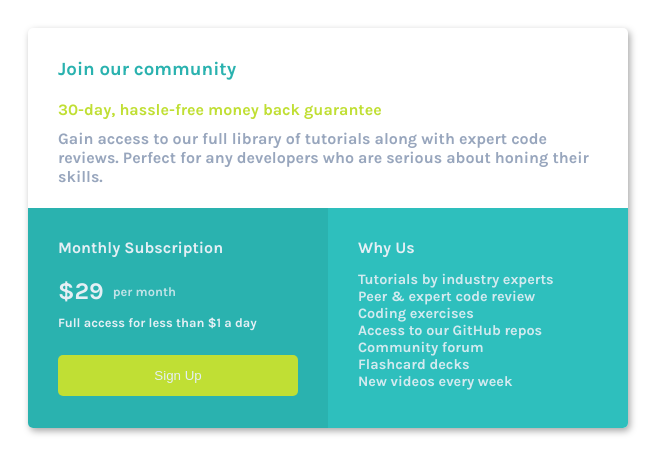
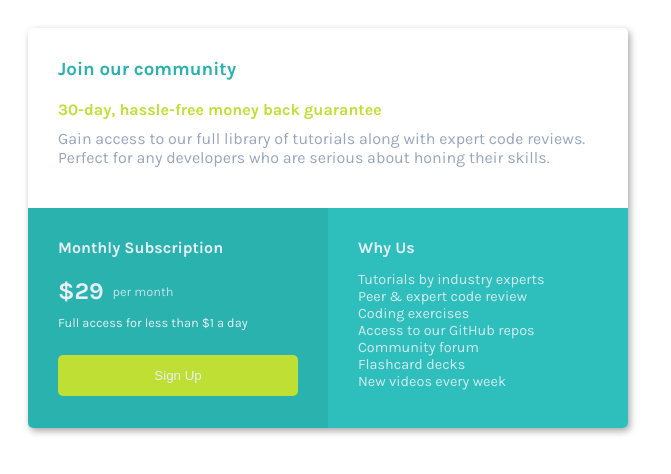
Before and after one commit to EmamHossainEmo/pricing-card-frontend-mentor-challenge, a plain HTML site: page index.html in a window 1280 px wide. Shown: the whole page, without its empty margins (0-671 px from the left). Drawn offline with Linux system fonts and the light colour scheme.

Commit message:
Update index.html

```diff
--- a/index.html
+++ b/index.html
@@ -1,13 +1,13 @@
 <html>
   <head>
     <title>Pricing Card</title>
-<!--     <link rel="preconnect" href="https://fonts.googleapis.com"> -->
+    <link rel="preconnect" href="https://fonts.googleapis.com">
     <link rel="preconnect" href="https://fonts.gstatic.com" crossorigin>
-<!--     <link href="https://fonts.googleapis.com/css2?family=Karla&display=swap" rel="stylesheet"> -->
-<!--     <link rel="preconnect" href="https://fonts.googleapis.com"> -->
-<!--     <link rel="preconnect" href="https://fonts.gstatic.com" crossorigin> -->
+    <link href="https://fonts.googleapis.com/css2?family=Karla&display=swap" rel="stylesheet">
+    <link rel="preconnect" href="https://fonts.googleapis.com">
+    <link rel="preconnect" href="https://fonts.gstatic.com" crossorigin>
     <link href="https://fonts.googleapis.com/css2?family=Karla:wght@700&display=swap" rel="stylesheet">
-    <link href="./style.css" rel="stylesheet">
+    <link href="style.css" rel="stylesheet">
   </head>
   <body>
     <div id="card">
@@ -39,6 +39,6 @@
         </div>
       </div>
     </div>
-    <script src="./index.js"></script>
+    <script src="index.js"></script>
   </body>
 </html>
```
